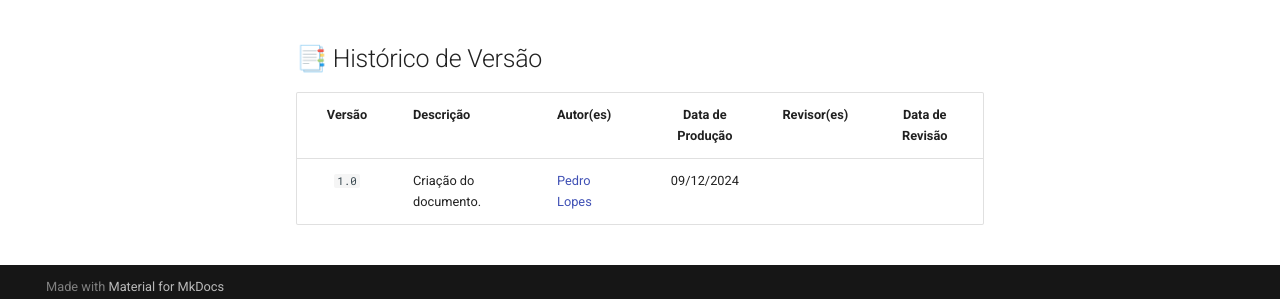
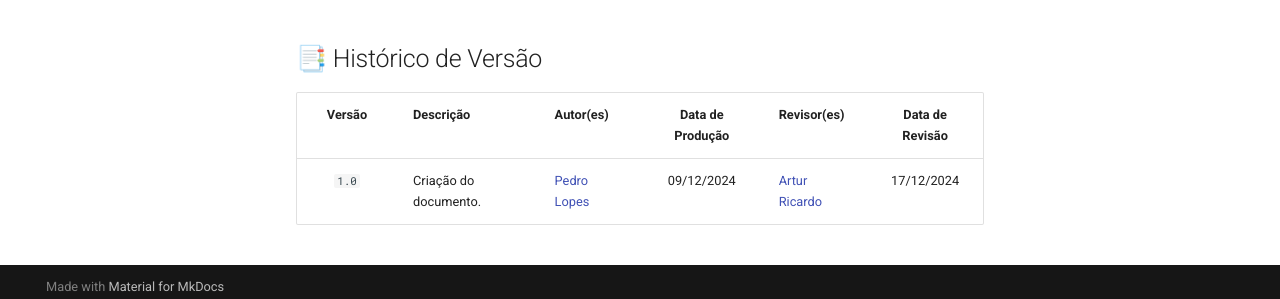
Before and after one commit to Requisitos-de-Software/2024.2-MeuSUSDigital, an MkDocs documentation site: the page built from docs/verificacao/grupo5/entrega1/entrega3g5.md, in a window 1280 px wide and 900 px high, scrolled down 1731 px. Shown: the part 591-890 px from the top of the window. Built offline with MkDocs 1.6.1 and Material for MkDocs 9.7.7, drawn with Linux system fonts in a browser that asks for light colours.

Commit message:
revisão do documento

```diff
--- a/docs/verificacao/grupo5/entrega1/entrega3g5.md
+++ b/docs/verificacao/grupo5/entrega1/entrega3g5.md
@@ -68,4 +68,4 @@
 
 | Versão | Descrição | Autor(es) | Data de Produção | Revisor(es) | Data de Revisão |
 | :----: | --------- | --------- | :--------------: | ----------- | :-------------: |
-| `1.0`  | Criação do documento. | [Pedro Lopes](https://github.com/pLopess) | 09/12/2024 |  |  |
+| `1.0`  | Criação do documento. | [Pedro Lopes](https://github.com/pLopess) | 09/12/2024 | [Artur Ricardo](https://github.com/algorithmorphic) | 17/12/2024 |
```
